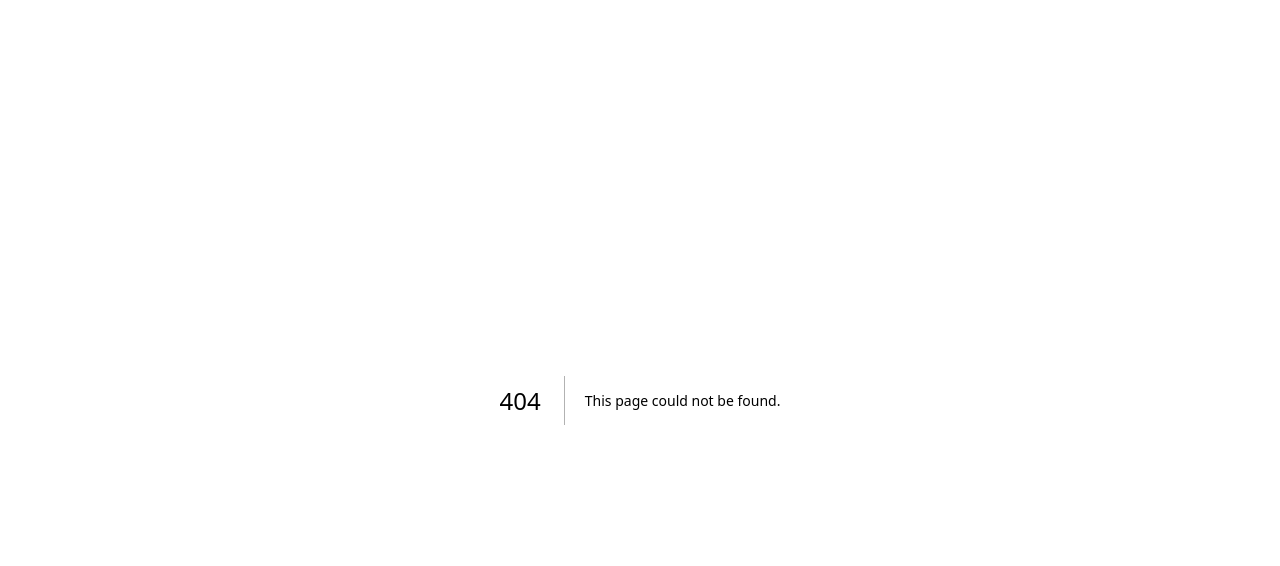
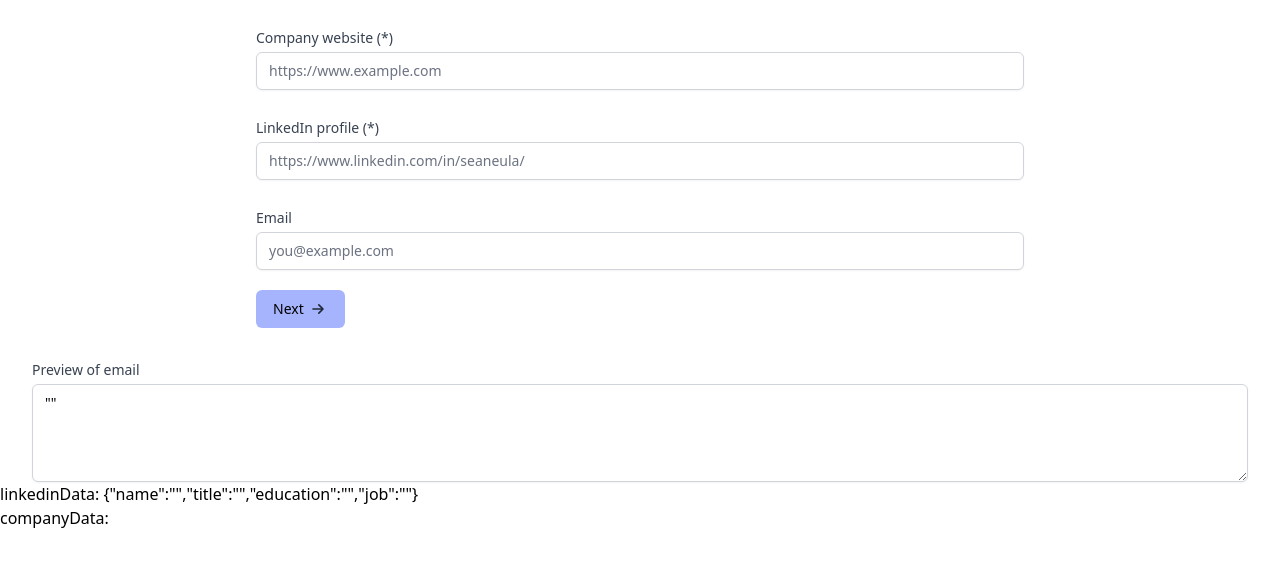
Before and after one commit to eula01/11xhotreach, a Next.js app: page /new in a window 1280 px wide. Before the commit this address had no page. Shown: the top 566 px of the page. Built offline with nearby package versions, Linux system fonts and the light colour scheme.

Commit message:
getting linkedin and company summaries

```diff
--- /dev/null
+++ b/app/new/page.tsx
@@ -0,0 +1,160 @@
+'use client';
+
+import React, { useState } from 'react';
+import { Cheerio } from 'cheerio';
+
+import { ArrowSmRightIcon } from '@heroicons/react/outline';
+
+export default function Page() {
+  const [inputs, setInputs] = useState({
+    company: '',
+    linkedin: '',
+    email: '',
+  });
+  const [linkedinData, setLinkedinData] = useState({
+    name: '',
+    title: '',
+    education: '',
+    job: '',
+  });
+  const [companyData, setCompanyData] = useState('');
+  let [preview, setPreview] = useState('');
+
+  const handleChange = (e: any) => {
+    setInputs({ ...inputs, [e.target.name]: e.target.value });
+  };
+
+  const handleSubmit = async (e: any) => {
+    e.preventDefault();
+    console.log('form submitted with these inputs', inputs);
+
+    const linkedinData = await fetch('/api/getLinkedin', {
+      method: 'POST',
+      headers: {
+        'Content-Type': 'application/json',
+      },
+      body: JSON.stringify(inputs.linkedin),
+    });
+
+    const linkedin = await linkedinData.json();
+    setLinkedinData(linkedin);
+
+    const companyData = await fetch('/api/getCompany', {
+      method: 'POST',
+      headers: {
+        'Content-Type': 'application/json',
+      },
+      body: JSON.stringify(inputs.company),
+    });
+
+    const company = await companyData.json();
+    setCompanyData(company.body);
+
+    const data = {
+      linkedin,
+      company,
+    };
+
+    console.log('data', data);
+  };
+
+  return (
+    <main>
+      <div className="max-w-7xl mx-auto px-4 sm:px-6 lg:px-8">
+        <form onSubmit={handleSubmit}>
+          <div className="max-w-3xl mx-auto">
+            <div className="py-7">
+              <label
+                htmlFor="company"
+                className="block text-sm font-medium text-gray-700"
+              >
+                Company website (*)
+              </label>
+              <div className="mt-1">
+                <input
+                  type="text"
+                  required
+                  name="company"
+                  id="company"
+                  value={inputs.company}
+                  onChange={handleChange}
+                  className="shadow-sm focus:ring-indigo-500 focus:border-indigo-500 block w-full sm:text-sm border-gray-300 rounded-md"
+                  placeholder="https://www.example.com"
+                />
+              </div>
+            </div>
+            <div className="pb-7">
+              <label
+                htmlFor="linkedin"
+                className="block text-sm font-medium text-gray-700"
+              >
+                LinkedIn profile (*)
+              </label>
+              <div className="mt-1">
+                <input
+                  type="text"
+                  required
+                  name="linkedin"
+                  id="linkedin"
+                  value={inputs.linkedin}
+                  onChange={handleChange}
+                  className="shadow-sm focus:ring-indigo-500 focus:border-indigo-500 block w-full sm:text-sm border-gray-300 rounded-md"
+                  placeholder="https://www.linkedin.com/in/seaneula/"
+                />
+              </div>
+            </div>
+            <div>
+              <label
+                htmlFor="email"
+                className="block text-sm font-medium text-gray-700"
+              >
+                Email
+              </label>
+              <div className="mt-1">
+                <input
+                  type="email"
+                  name="email"
+                  id="email"
+                  value={inputs.email}
+                  onChange={handleChange}
+                  className="shadow-sm focus:ring-indigo-500 focus:border-indigo-500 block w-full sm:text-sm border-gray-300 rounded-md"
+                  placeholder="you@example.com"
+                />
+              </div>
+            </div>
+            <button
+              type="submit"
+              className="inline-flex items-center px-4 py-2 mt-5 border border-transparent text-sm rounded-md bg-indigo-300 hover:bg-indigo-400"
+            >
+              Next
+              <ArrowSmRightIcon className="h-5 w-5 text-gray-800 ml-1" />
+            </button>
+          </div>
+        </form>
+        <div className="mt-8">
+          <label
+            htmlFor="comment"
+            className="block text-sm font-medium text-gray-700"
+          >
+            Preview of email
+          </label>
+          <div className="mt-1">
+            <textarea
+              rows={4}
+              name="comment"
+              id="comment"
+              value={JSON.stringify(preview, null, 2)}
+              className="shadow-sm focus:ring-indigo-500 focus:border-indigo-500 block w-full sm:text-sm border-gray-300 rounded-md"
+              defaultValue={''}
+            />
+          </div>
+        </div>
+      </div>
+      <div>
+        linkedinData: {JSON.stringify(linkedinData)}
+        <br />
+        companyData: {companyData}
+      </div>
+    </main>
+  );
+}
--- a/app/page.tsx
+++ b/app/page.tsx
@@ -1,91 +1,34 @@
-import Image from 'next/image'
-import { Inter } from '@next/font/google'
-import styles from './page.module.css'
-
-const inter = Inter({ subsets: ['latin'] })
+'use client';
 
 export default function Home() {
   return (
-    <main className={styles.main}>
-      <div className={styles.description}>
-        <p>
-          Get started by editing&nbsp;
-          <code className={styles.code}>app/page.tsx</code>
-        </p>
-        <div>
+    <main>
+      <div className="bg-white">
+        <div className="max-w-7xl mx-auto text-center py-12 px-4 sm:px-6 lg:py-16 lg:px-8">
+          <h2 className="text-3xl font-extrabold tracking-tight text-gray-900 sm:text-4xl">
+            <span className="block">11x outreach tool</span>
+          </h2>
+          <div className="mt-8 flex justify-center">
+            <div className="inline-flex rounded-md shadow">
               <a
-            href="https://vercel.com?utm_source=create-next-app&utm_medium=appdir-template&utm_campaign=create-next-app"
-            target="_blank"
-            rel="noopener noreferrer"
+                href="/new"
+                className="inline-flex items-center justify-center px-5 py-3 border border-transparent text-base font-medium rounded-md text-white bg-indigo-600 hover:bg-indigo-700"
               >
-            By{' '}
-            <Image
-              src="/vercel.svg"
-              alt="Vercel Logo"
-              className={styles.vercelLogo}
-              width={100}
-              height={24}
-              priority
-            />
+                Send new outreach
               </a>
             </div>
+            <div className="ml-3 inline-flex">
+              <a
+                href="/history"
+                className="inline-flex items-center justify-center px-5 py-3 border border-transparent text-base font-medium rounded-md text-indigo-700 bg-indigo-100 hover:bg-indigo-200"
+              >
+                See history
+              </a>
             </div>
 
-      <div className={styles.center}>
-        <Image
-          className={styles.logo}
-          src="/next.svg"
-          alt="Next.js Logo"
-          width={180}
-          height={37}
-          priority
-        />
-        <div className={styles.thirteen}>
-          <Image src="/thirteen.svg" alt="13" width={40} height={31} priority />
           </div>
         </div>
-
-      <div className={styles.grid}>
-        <a
-          href="https://beta.nextjs.org/docs?utm_source=create-next-app&utm_medium=appdir-template&utm_campaign=create-next-app"
-          className={styles.card}
-          target="_blank"
-          rel="noopener noreferrer"
-        >
-          <h2 className={inter.className}>
-            Docs <span>-&gt;</span>
-          </h2>
-          <p className={inter.className}>
-            Find in-depth information about Next.js features and API.
-          </p>
-        </a>
-
-        <a
-          href="https://vercel.com/templates?framework=next.js&utm_source=create-next-app&utm_medium=appdir-template&utm_campaign=create-next-app"
-          className={styles.card}
-          target="_blank"
-          rel="noopener noreferrer"
-        >
-          <h2 className={inter.className}>
-            Templates <span>-&gt;</span>
-          </h2>
-          <p className={inter.className}>Explore the Next.js 13 playground.</p>
-        </a>
-
-        <a
-          href="https://vercel.com/new?utm_source=create-next-app&utm_medium=appdir-template&utm_campaign=create-next-app"
-          className={styles.card}
-          target="_blank"
-          rel="noopener noreferrer"
-        >
-          <h2 className={inter.className}>
-            Deploy <span>-&gt;</span>
-          </h2>
-          <p className={inter.className}>
-            Instantly deploy your Next.js site to a shareable URL with Vercel.
-          </p>
-        </a>
       </div>
     </main>
-  )
+  );
 }
```
Lines whose indentation alone changed are shown as unchanged.
